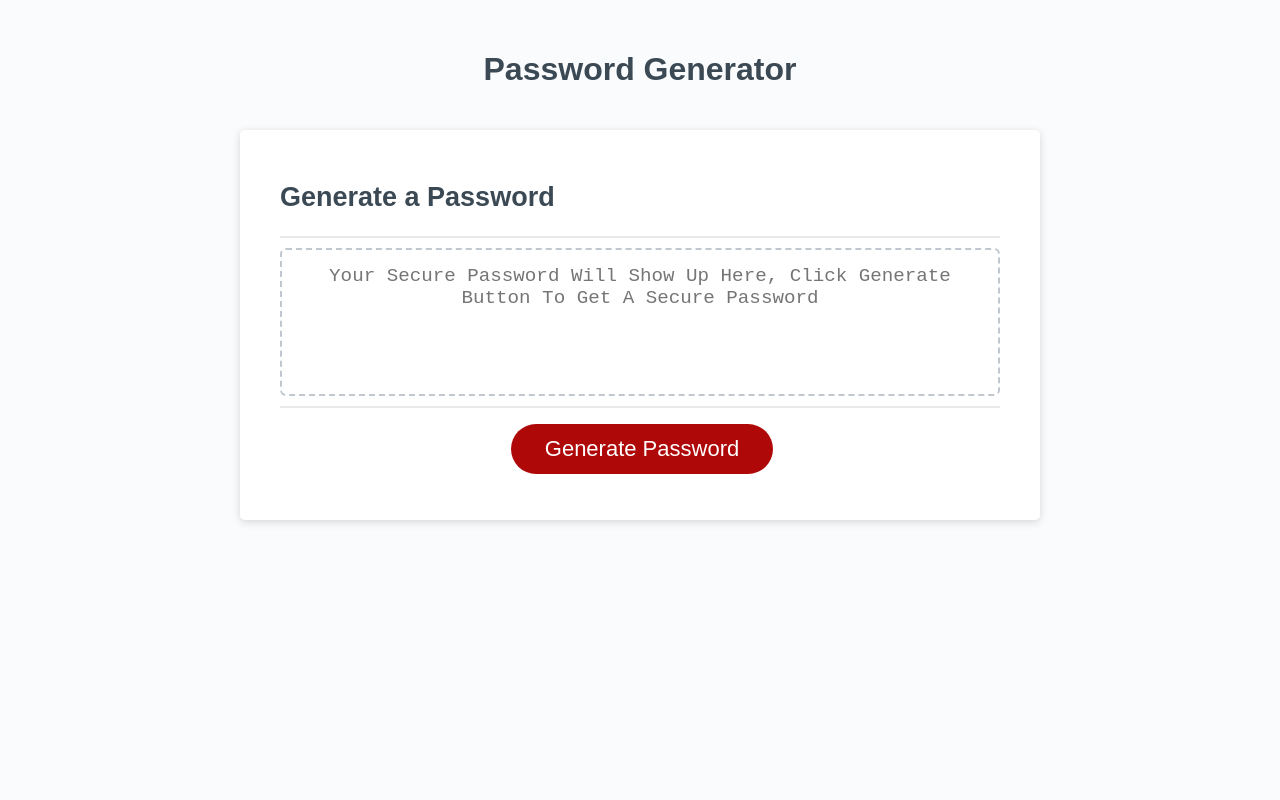
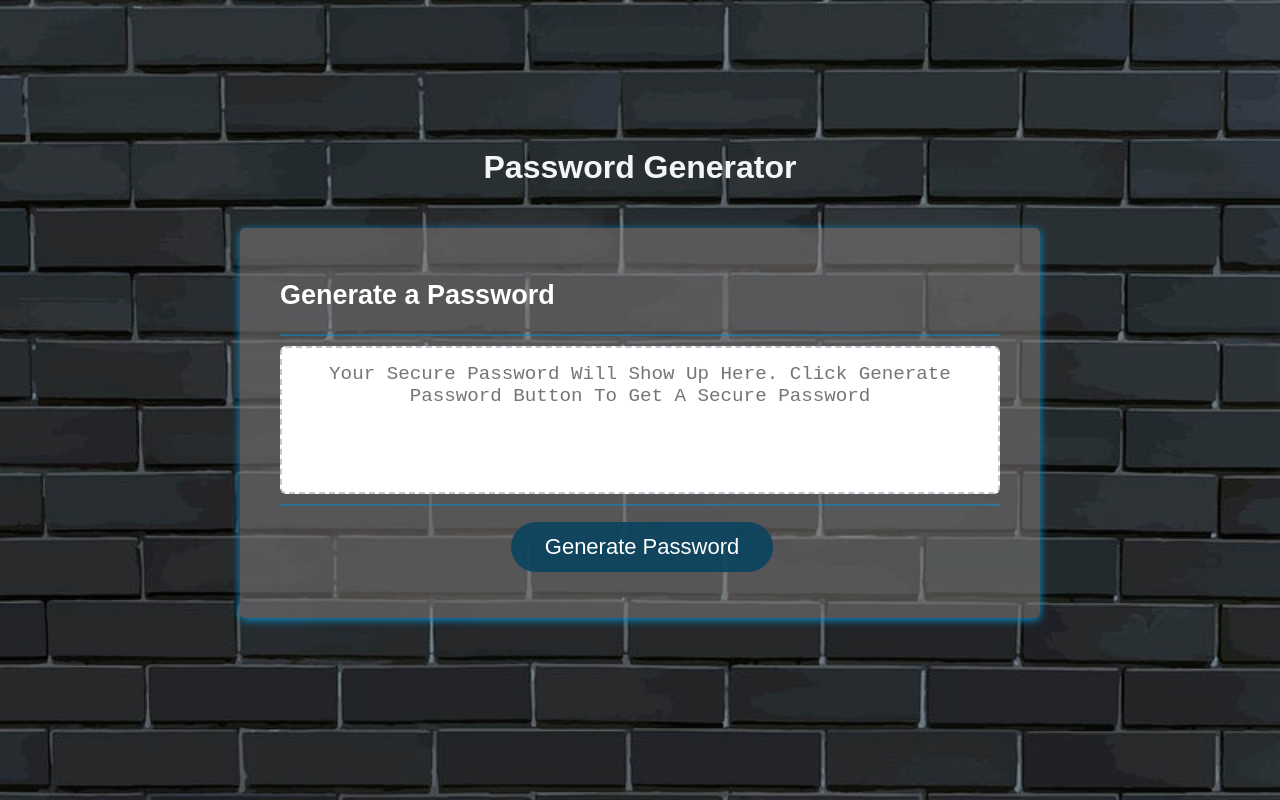
Before and after one commit to danioDev2013/Password-Generator, a plain HTML site: page index.html in a window 1280 px wide. Drawn offline with Linux system fonts and the light colour scheme; files whose address does not match are found by name.

Commit message:
update css, added a background image, updated the card to be alittle more transparent and the color

```diff
--- a/assets/css/style.css
+++ b/assets/css/style.css
@@ -14,11 +14,15 @@ body,
 
 body {
   font-family: sans-serif;
-  background-color: #f9fbfd;
+  background-image: url(file:///Users/danio/Documents/Bootcamp/Class/Homework/Turn%20In/Homework3/Password-Generator/assets/images/backgroundimg1.png);
+  background-size: cover;
+}
+h2 {
+ color: hsl(0, 0%, 100%);
 }
 
 .wrapper {
-  padding-top: 30px;
+  padding-top: 10%;
   padding-left: 20px;
   padding-right: 20px;
 }
@@ -27,15 +31,15 @@ header {
   text-align: center;
   padding: 20px;
   padding-top: 0px;
-  color: hsl(206, 17%, 28%);
+  color: hsl(210, 11%, 96%);
 }
 
 .card {
-  background-color: hsl(0, 0%, 100%);
+  background-color: hsla(0, 2%, 51%, 0.521);
   border-radius: 5px;
   border-width: 1px;
-  box-shadow: rgba(0, 0, 0, 0.15) 0px 2px 8px 0px;
-  color: hsl(206, 17%, 28%);
+  box-shadow: rgb(5, 143, 207) 0px 2px 8px 0px;
+  color: hsl(205, 8%, 30%);
   font-size: 18px;
   margin: 0 auto;
   max-width: 800px;
@@ -46,7 +50,7 @@ header {
   content: " ";
   display: block;
   width: 100%;
-  background: #e7e9eb;
+  background: rgba(5, 143, 207, 0.507);
   height: 2px;
 }
 
@@ -62,7 +66,7 @@ header {
   content: " ";
   display: block;
   width: 100%;
-  background: #e7e9eb;
+  background: rgba(5, 143, 207, 0.507);
   height: 2px;
 }
 
@@ -74,7 +78,7 @@ header {
 
 .btn {
   border: none;
-  background-color: hsl(360, 91%, 36%);
+  background-color: rgba(10, 67, 94, 0.904);
   border-radius: 25px;
   box-shadow: rgba(0, 0, 0, 0.1) 0px 1px 6px 0px rgba(0, 0, 0, 0.2) 0px 1px 1px
     0px;
@@ -125,6 +129,7 @@ button[disabled] {
     padding: 10px 15px;
   }
 
+
   #password {
     font-size: 1rem;
   }
--- a/assets/js/script.js
+++ b/assets/js/script.js
@@ -5,7 +5,7 @@ var generateBtn = document.querySelector("#generate");
 //function for generate password in the function write password
 function generatePassword() {
 //array for uppercase letters, lowercase letters, numbers, and special characters
-var specialCharacters = [ "!", "#", "$", "%", "&", "(", ")", "*", "+", ",", "-", ".", "/", ":", ";", "<", "=", ">", "?", "@", "[", "]", "^", "_", "`", "{", "|", "}", "~", " ' ", " " , ' " ', "\\" ];
+var specialCharacters = [ "!", "#", "$", "%", "&", "(", ")", "*", "+", ",", "-", ".", "/", ":", ";", "<", "=", ">", "?", "@", "[", "]", "^", "_", "`", "{", "|", "}", "~", " ' ", " ", ' " ', "\\" ];
 var numbersPass = [1, 2, 3, 4, 5, 6, 7, 8, 9, 0];
 var lowerCase = ["a", "b", "c", "d", "e", "f", "g", "h", "i", "j", "k", "l", "m", "n", "o", "p", "q", "r", "s", "t", "u", "v", "w", "x", "y", "z"];
 var upperCase = ["A", "B", "C", "D", "E", "F", "G", "H", "I", "J", "K", "L", "M", "N", "O", "P", "Q", "R", "S", "T", "U", "V", "W", "X", "Y", "Z"];
@@ -107,7 +107,7 @@ var retVal = "";
         return;
     }
     //creating a charset with the characterschoice arrays
-    var charset = charactersChoicearr.slice("");
+    var charset = charactersChoicearr
 
 
 
--- a/index.html
+++ b/index.html
@@ -20,7 +20,7 @@
           <textarea
             readonly
             id="password"
-            placeholder="Your Secure Password Will Show Up Here, Click Generate Button To Get A Secure Password"
+            placeholder="Your Secure Password Will Show Up Here. Click Generate Password Button To Get A Secure Password"
             aria-label="Generated Password"
           ></textarea>
         </div>
```
Also changed, not shown: assets/images/backgroundimg1.png (added), 1 other file.
